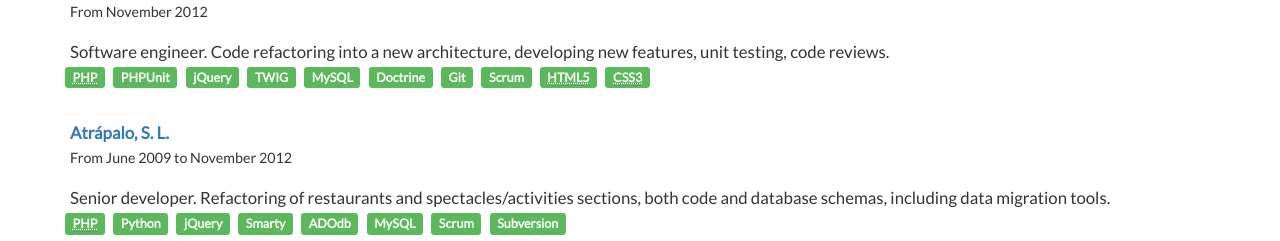
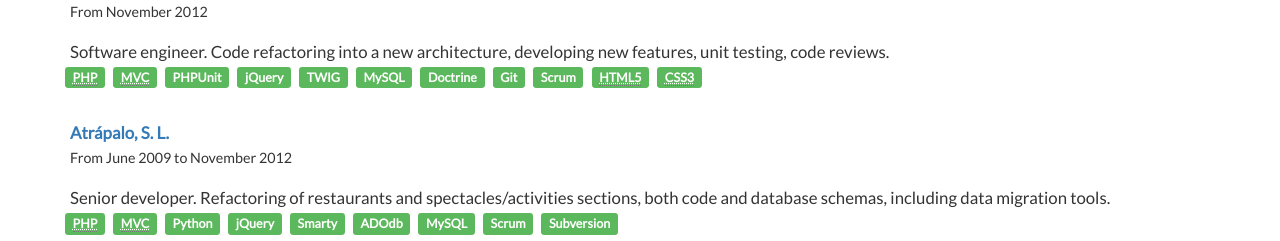
Before and after one commit to svera/svera.github.io, a plain HTML site: page en/index.html in a window 1280 px wide. Shown: the part 559-800 px from the top of the page. Drawn offline with nearby package versions, Linux system fonts and the light colour scheme.

Commit message:
Added MVC to english version

```diff
--- a/en/index.html
+++ b/en/index.html
@@ -56,6 +56,7 @@
           <dd>
             <ul class="list-inline">
               <li><span class="label label-success"><abbr title="PHP Hypertext Preprocessor">PHP</abbr></span></li>
+              <li><span class="label label-success"><abbr title="Model View Controller">MVC</abbr></span></li>
               <li><span class="label label-success">PHPUnit</span></li>
               <li><span class="label label-success">jQuery</span></li>
               <li><span class="label label-success">TWIG</span></li>
@@ -76,6 +77,7 @@
           <dd>
             <ul class="list-inline">
               <li><span class="label label-success"><abbr title="PHP Hypertext Preprocessor">PHP</abbr></span></li>
+              <li><span class="label label-success"><abbr title="Model View Controller">MVC</abbr></span></li>
               <li><span class="label label-success">Python</span></li>
               <li><span class="label label-success">jQuery</span></li>
               <li><span class="label label-success">Smarty</span></li>
```
